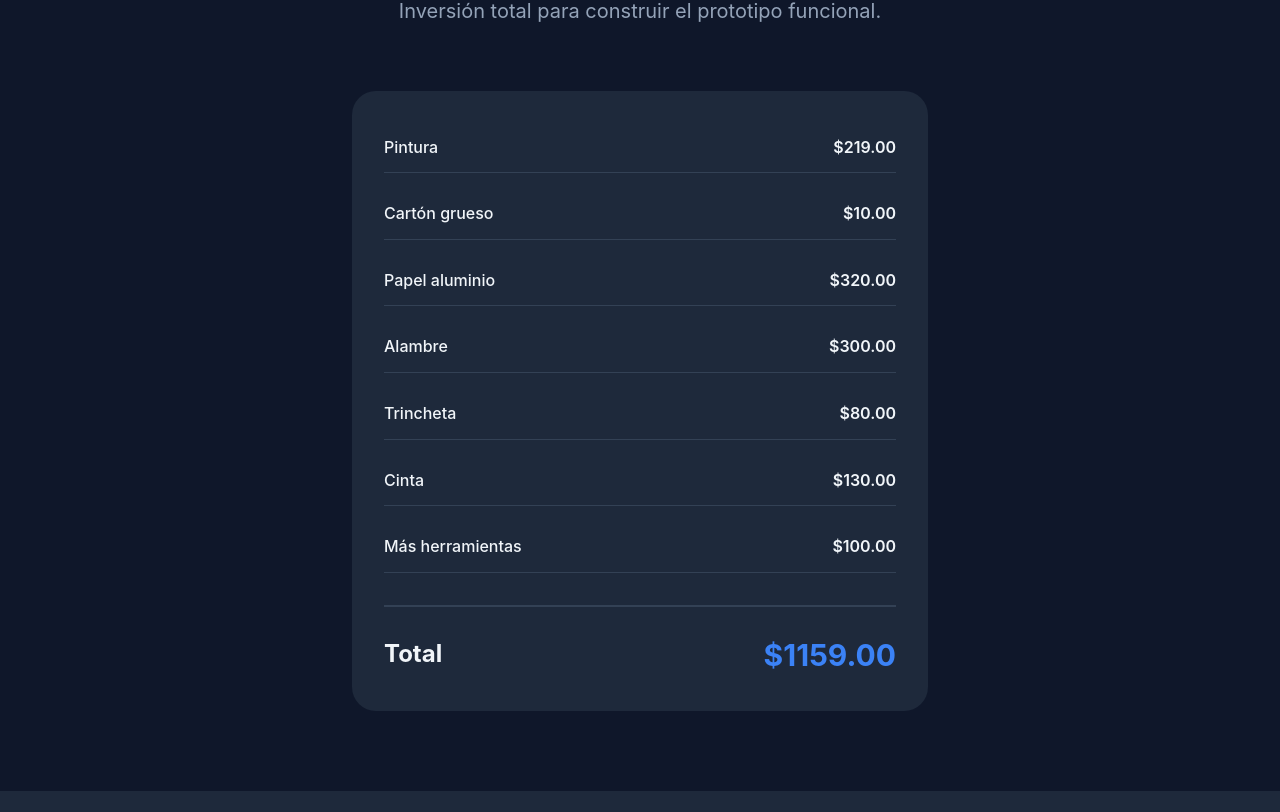
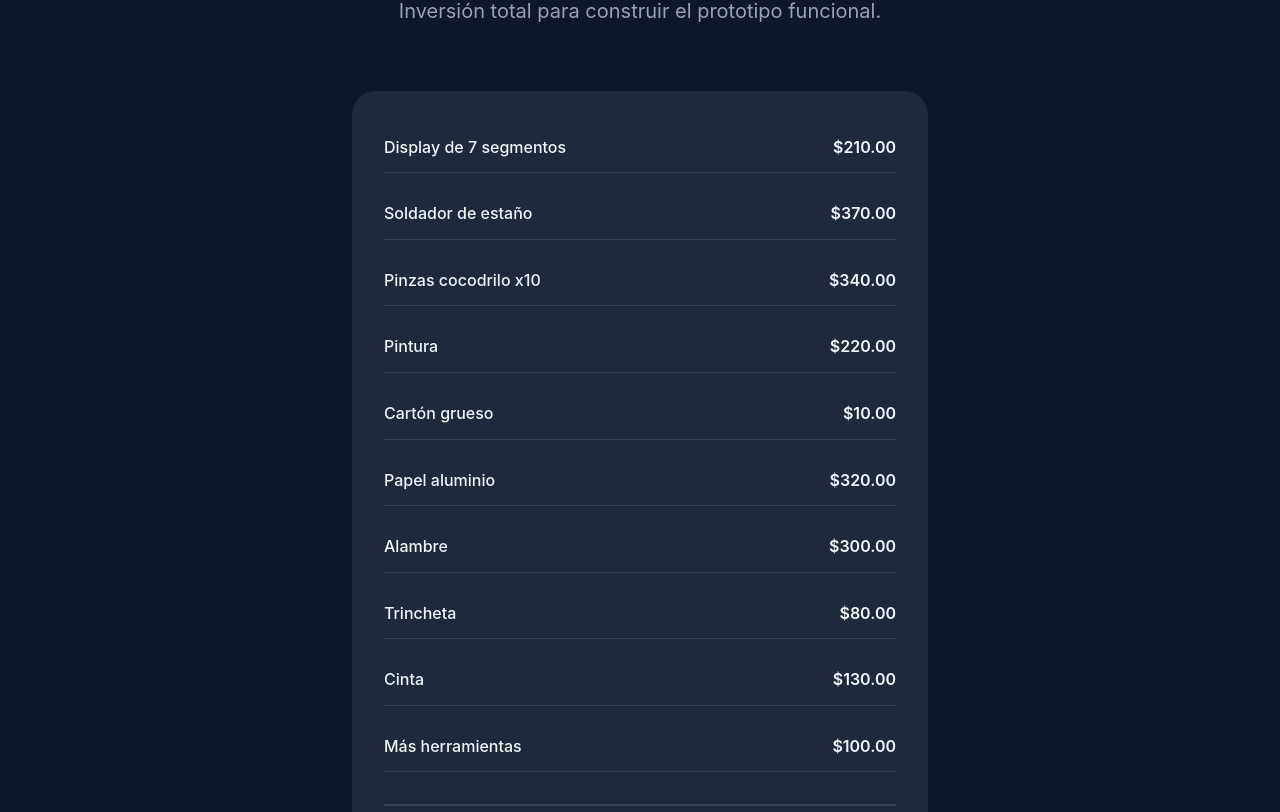
Before and after one commit to ThaCharly/fisiquinha, a React (Vite) app: page / in a window 1280 px wide. Shown: the part 3408-4220 px from the top of the page. Built offline with nearby package versions, Linux system fonts and the light colour scheme.

Commit message:
Actualización

```diff
--- a/src/App.jsx
+++ b/src/App.jsx
@@ -70,7 +70,10 @@ const App = () => {
   ];
 
   const materiales = [
-    { item: 'Pintura', precio: '$219.00' },
+    { item: 'Display de 7 segmentos', precio: '$210.00' },
+    { item: 'Soldador de estaño', precio: '$370.00' },
+    { item: 'Pinzas cocodrilo x10', precio: '$340.00' },
+    { item: 'Pintura', precio: '$220.00' },
     { item: 'Cartón grueso', precio: '$10.00' },
     { item: 'Papel aluminio', precio: '$320.00' },
     { item: 'Alambre', precio: '$300.00' },
```
